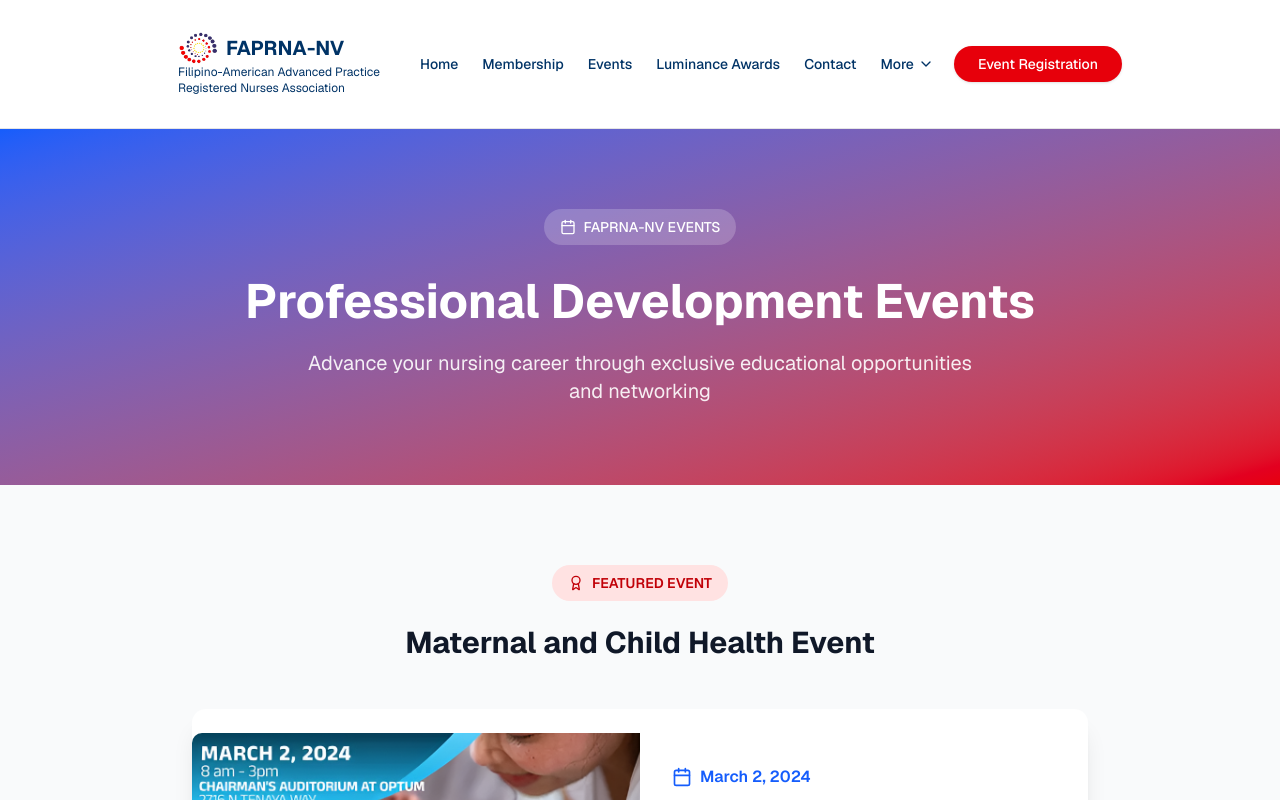
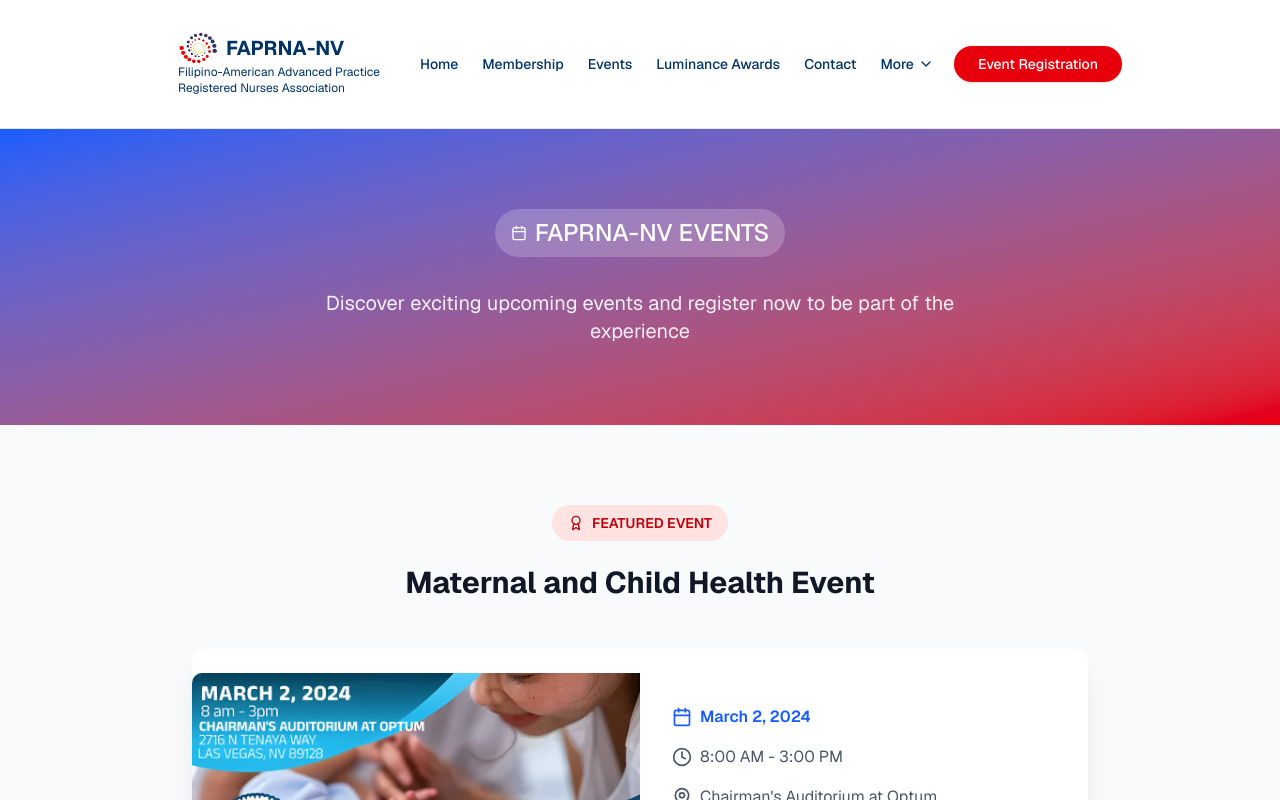
Before and after one commit to Arshie13/FAPRNA, a Next.js app: page /event-registration in a window 1280 px wide. Shown: the top 800 px of the page. Built offline with nearby package versions, Linux system fonts and the light colour scheme.

Commit message:
[aljason][fix] final polish-1 (#16)

```diff
--- a/src/components/EventRegister.tsx
+++ b/src/components/EventRegister.tsx
@@ -1,11 +1,18 @@
-"use client"
+"use client";
 
-import Link from "next/link"
-import { Button } from "@/components/ui/button"
-import { Card, CardContent } from "@/components/ui/card"
-import { Calendar, MapPin, Users, Clock, Award, ArrowRight } from "lucide-react"
-import Image from "next/image"
-import { newEvent, eventDetails } from "@/mock_data/index"
+import Link from "next/link";
+import { Button } from "@/components/ui/button";
+import { Card, CardContent } from "@/components/ui/card";
+import {
+  Calendar,
+  MapPin,
+  Users,
+  Clock,
+  Award,
+  ArrowRight,
+} from "lucide-react";
+import Image from "next/image";
+import { newEvent, eventDetails } from "@/mock_data/index";
 
 export default function EventRegistration() {
   return (
@@ -13,13 +20,14 @@ export default function EventRegistration() {
       {/* Hero Section */}
       <section className="bg-gradient-to-br from-blue-600 to-red-600 text-white py-20">
         <div className="container mx-auto px-4 text-center">
-          <div className="inline-flex items-center px-4 py-2 rounded-full bg-white/20 text-white text-sm font-medium mb-8">
+          <div className="inline-flex items-center px-4 py-2 rounded-full bg-white/20 text-white text-2xl font-medium mb-8">
             <Calendar className="w-4 h-4 mr-2" />
             FAPRNA-NV EVENTS
           </div>
-          <h1 className="text-4xl md:text-5xl font-bold mb-6">Professional Development Events</h1>
+
           <p className="text-xl max-w-2xl mx-auto opacity-90">
-            Advance your nursing career through exclusive educational opportunities and networking
+            Discover exciting upcoming events and register now to be part of the
+            experience{" "}
           </p>
         </div>
       </section>
@@ -33,7 +41,9 @@ export default function EventRegistration() {
                 <Award className="w-4 h-4 mr-2" />
                 FEATURED EVENT
               </div>
-              <h2 className="text-3xl font-bold text-gray-900 mb-4">{newEvent.title}</h2>
+              <h2 className="text-3xl font-bold text-gray-900 mb-4">
+                {newEvent.title}
+              </h2>
             </div>
 
             <Card className="max-w-4xl mx-auto border-0 shadow-xl bg-white">
@@ -67,7 +77,11 @@ export default function EventRegistration() {
                     </div>
                   </div>
                   <p className="text-gray-700 mb-6">{newEvent.description}</p>
-                  <Link href={`/event-registration/details/${newEvent.title.split(" ").join("")}`}>
+                  <Link
+                    href={`/event-registration/details/${newEvent.title
+                      .split(" ")
+                      .join("")}`}
+                  >
                     <Button className="w-full bg-blue-600 hover:bg-blue-700 text-white py-3 font-semibold">
                       Register Now
                       <ArrowRight className="w-4 h-4 ml-2" />
@@ -84,8 +98,12 @@ export default function EventRegistration() {
       <section className="py-20 bg-white">
         <div className="container mx-auto px-4">
           <div className="text-center mb-12">
-            <h2 className="text-3xl font-bold text-gray-900 mb-4">Upcoming Events</h2>
-            <p className="text-lg text-gray-600">Explore our calendar of professional development opportunities</p>
+            <h2 className="text-3xl font-bold text-gray-900 mb-4">
+              Upcoming Events
+            </h2>
+            <p className="text-lg text-gray-600">
+              Explore our calendar of professional development opportunities
+            </p>
           </div>
 
           {eventDetails && (
@@ -113,8 +131,12 @@ export default function EventRegistration() {
                       <div className="text-blue-600 font-semibold text-sm mb-2">
                         {event.date} • {event.time}
                       </div>
-                      <h3 className="text-xl font-bold text-gray-900 mb-2">{event.title}</h3>
-                      <p className="text-gray-600 text-sm mb-3">{event.description}</p>
+                      <h3 className="text-xl font-bold text-gray-900 mb-2">
+                        {event.title}
+                      </h3>
+                      <p className="text-gray-600 text-sm mb-3">
+                        {event.description}
+                      </p>
                       <div className="flex items-center text-gray-500 text-sm">
                         <MapPin className="w-4 h-4 mr-1" />
                         {event.location}
@@ -138,7 +160,10 @@ export default function EventRegistration() {
             <div className="relative inline-block p-6 bg-gradient-to-r from-blue-600 to-red-600 hover:from-blue-700 hover:to-red-700 text-white px-12 py-6 text-lg font-semibold rounded-xl shadow-lg hover:shadow-xl transition-all duration-300 transform hover:scale-105">
               <p className="text--600">
                 Questions about registration?{" "}
-                <Link href="#contact" className="font-medium text-blue-600 hover:text-purple-600 transition-colors">
+                <Link
+                  href="#contact"
+                  className="font-medium text-blue-600 hover:text-purple-600 transition-colors"
+                >
                   Contact us
                 </Link>{" "}
                 for assistance.
@@ -149,7 +174,7 @@ export default function EventRegistration() {
             </div>
           </div>
         </div>
-      </section >
+      </section>
     </div>
-  )
+  );
 }
--- a/src/components/Footer.tsx
+++ b/src/components/Footer.tsx
@@ -52,6 +52,11 @@ export default function Footer() {
                 </Link>
               </li>
               <li>
+                <Link href="/about" className="text-white/80 hover:text-white">
+                  About Us
+                </Link>
+              </li>
+              <li>
                 <Link href="/board" className="text-white/80 hover:text-white">
                   Board
                 </Link>
@@ -61,6 +66,7 @@ export default function Footer() {
                   By Laws
                 </Link>
               </li>
+
             </ul>
           </div>
           <div className="flex flex-col items-center md:items-start">
--- a/src/components/Join.tsx
+++ b/src/components/Join.tsx
@@ -120,7 +120,7 @@ export default function WhyJoin() {
         <div className="text-center">
           <div className="bg-gradient-to-r from-blue-600 via-red-500 to-yellow-500 p-1 rounded-2xl inline-block mb-6">
             <div className="bg-white rounded-xl px-8 py-6">
-              <h3 className="text-2xl font-bold text-gray-900 mb-2">Ready to Advance Your Career?</h3>
+              <h3 className="text-2xl font-bold text-gray-900 mb-2">Join Us</h3>
               <p className="text-gray-600 mb-6">
                 Join a community of dedicated Filipino-American nursing professionals
               </p>
--- a/src/components/News.tsx
+++ b/src/components/News.tsx
@@ -45,7 +45,7 @@ export default function FaprnaNews() {
     <section className="w-full bg-gray-50 py-16">
       <div className="container mx-auto px-4">
         <div className="mb-12 text-center">
-          <p className="mb-2 text-sm uppercase tracking-wider text-gray-500">FAPRNA News</p>
+          <p className="mb-2 text-sm uppercase tracking-wider text-gray-500">FAPRNA-NV News</p>
           <h2 className="mb-4 text-3xl font-bold text-gray-800 md:text-4xl">
             What&apos;s Happening at Our Association
           </h2>
```
